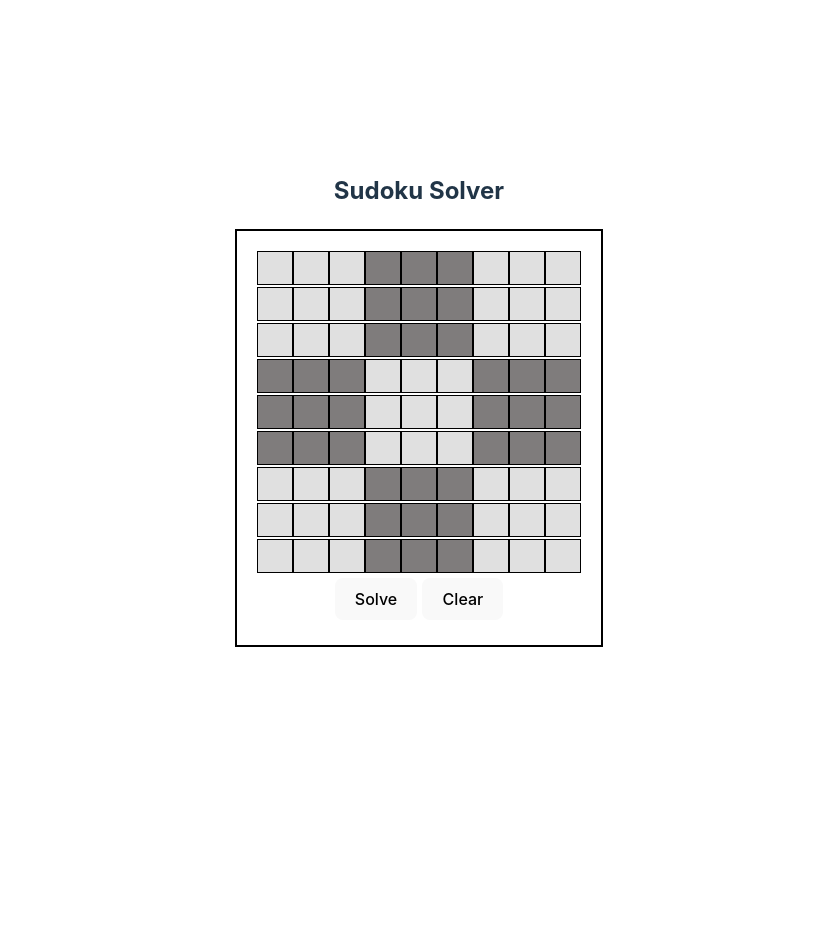
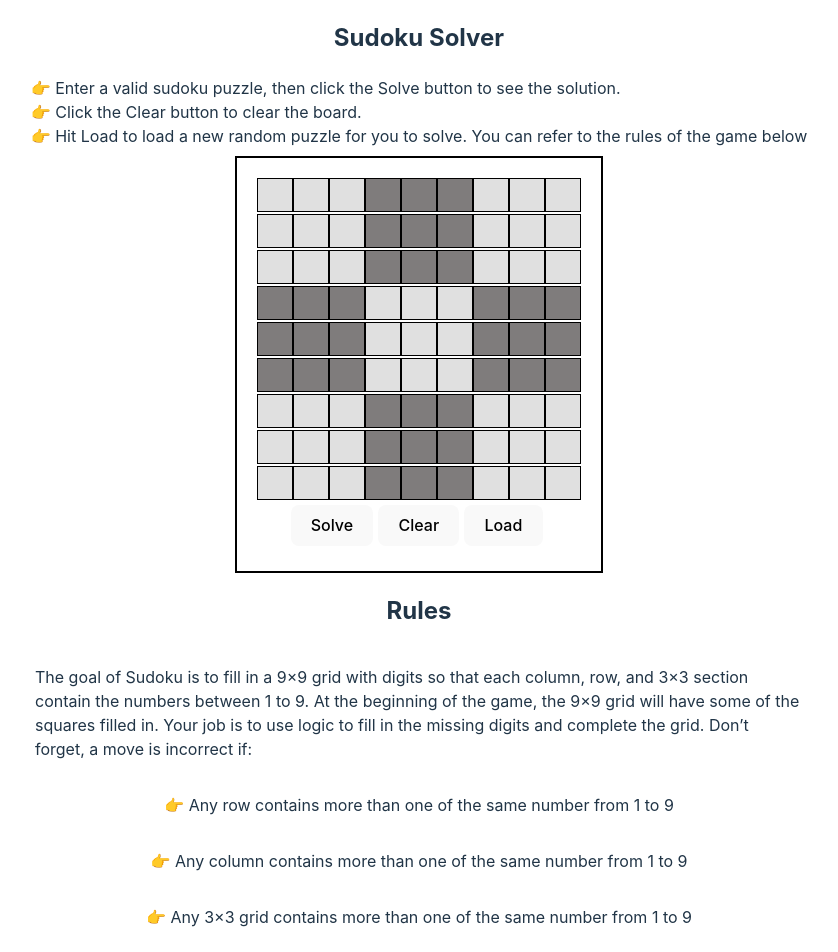
Before and after one commit to Shahidmmed/sodoku-solver, a React (Vite) app: page / in a window 1280 px wide. Shown: the top 952 px of the page, without its empty margins (221-1059 px from the left). Before the commit the page ends 800 px from the top, so only its background shows below. Built offline with nearby package versions, Linux system fonts and the light colour scheme.

Commit message:
game loader

```diff
--- a/src/App.jsx
+++ b/src/App.jsx
@@ -3,6 +3,7 @@ import SudokuBoard from "./SudokuBoard";
 import { toast, ToastContainer } from "react-toastify";
 import "react-toastify/dist/ReactToastify.css";
 import { solve } from "./solver";
+import { generateSudokuPuzzle } from "./loader";
 
 function App() {
   const [sudokuBoard, setSudokuBoard] = useState(
@@ -11,33 +12,8 @@ function App() {
 
   const [error, setError] = useState(null);
 
-  function flatTo2DArray(flatArray) {
-    const size = Math.sqrt(flatArray.length);
-    const result = [];
-    for (let i = 0; i < size; i++) {
-      result.push(flatArray.slice(i * size, (i + 1) * size));
-    }
-    return result;
-  }
-
-  const handleInputChange = (e, rowIndex, colIndex) => {
-    const newValue = e.target.value;
-    // Check if the entered value is a number
-    if (!isNaN(newValue) && /^\d{0,1}$/.test(newValue)) {
-      const newBoard = [...sudokuBoard];
-      newBoard[rowIndex][colIndex] = newValue;
-      setSudokuBoard(newBoard);
-      setError(null); // Clear any previous error
-    } else {
-      const errorMessage = "Please enter a valid single digit (0-9).";
-      setError(errorMessage);
-      toast.error(errorMessage);
-    }
-  };
-
-  const solveSudoku = () => {
+  function convertInputsToBoard() {
     const updatedBoard = Array.from({ length: 9 }, () => Array(9).fill(0));
-
     const inputs = document.querySelectorAll("input");
     let inputIndex = 0;
 
@@ -51,15 +27,64 @@ function App() {
       }
     }
 
-    const flatBoard = updatedBoard.flat();
+    return updatedBoard;
+  }
+
+  function loadSudoku() {
+    const sudokuProblem = generateSudokuPuzzle();
+    const inputs = document.querySelectorAll("input");
+    if (sudokuProblem) {
+      setSudokuBoard(sudokuProblem);
+      let inputIndex = 0;
+      for (let rowIndex = 0; rowIndex < 9; rowIndex++) {
+        for (let colIndex = 0; colIndex < 9; colIndex++) {
+          const value = sudokuProblem[rowIndex][colIndex];
+          const input = inputs[inputIndex];
+
+          if (value !== undefined) {
+            if (value === 0) {
+              input.value = ""; // Set the input field to be empty for zero.
+              input.disabled = false; // Enable the input field for user input.
+            } else {
+              input.value = value.toString();
+              input.disabled = true; // Disable the input field for pre-filled values.
+            }
+          }
+          inputIndex++;
+        }
+      }
+    } else {
+      const errorMessage = "Could not generate board.";
+      setError(errorMessage);
+      toast.error(errorMessage);
+    }
+  }
+
+  const handleInputChange = (e, rowIndex, colIndex) => {
+    const newValue = e.target.value;
+    // Check if the entered value is a number
+    if (!isNaN(newValue) && /^\d{0,1}$/.test(newValue)) {
+      const newBoard = [...sudokuBoard];
+      newBoard[rowIndex][colIndex] = newValue;
+      setSudokuBoard(newBoard);
+      setError(null);
+    } else {
+      const errorMessage = "Please enter a valid single digit (0-9).";
+      setError(errorMessage);
+      toast.error(errorMessage);
+    }
+  };
+
+  const solveSudoku = () => {
+    const flatBoard = convertInputsToBoard().flat();
+    const inputs = document.querySelectorAll("input");
     const solved = solve(flatBoard);
     if (solved) {
-      let newBoard = flatTo2DArray(solved);
-      setSudokuBoard(newBoard);
-      inputIndex = 0;
+      setSudokuBoard(solved);
+      let inputIndex = 0;
       for (let rowIndex = 0; rowIndex < 9; rowIndex++) {
         for (let colIndex = 0; colIndex < 9; colIndex++) {
-          const value = newBoard[rowIndex][colIndex];
+          const value = solved[rowIndex][colIndex];
           if (value !== undefined) {
             inputs[inputIndex].value = value === 0 ? "" : value.toString();
           }
@@ -82,6 +107,17 @@ function App() {
   return (
     <div className="app-container">
       <h2>Sudoku Solver</h2>
+      <div className="guide">
+        <p>
+          👉 Enter a valid sudoku puzzle, then click the Solve button to see the
+          solution.
+        </p>
+        <p>👉 Click the Clear button to clear the board.</p>
+        <p>
+          👉 Hit Load to load a new random puzzle for you to solve. You can
+          refer to the rules of the game below
+        </p>
+      </div>
       <div className="sudoku-container">
         <SudokuBoard
           sudokuBoard={sudokuBoard}
@@ -104,7 +140,32 @@ function App() {
           >
             Clear
           </button>
+          <button
+            type="button"
+            id="load-button"
+            className="load-button"
+            onClick={loadSudoku}
+          >
+            Load
+          </button>
         </div>
+      </div>
+      <div className="rules">
+        <h2>Rules</h2>
+        <p>
+          The goal of Sudoku is to fill in a 9×9 grid with digits so that each
+          column, row, and 3×3 section contain the numbers between 1 to 9. At
+          the beginning of the game, the 9×9 grid will have some of the squares
+          filled in. Your job is to use logic to fill in the missing digits and
+          complete the grid. Don’t forget, a move is incorrect if:
+        </p>
+        <p>👉 Any row contains more than one of the same number from 1 to 9</p>
+        <p>
+          👉 Any column contains more than one of the same number from 1 to 9
+        </p>
+        <p>
+          👉 Any 3×3 grid contains more than one of the same number from 1 to 9
+        </p>
       </div>
       <ToastContainer />
     </div>
--- a/src/index.css
+++ b/src/index.css
@@ -69,12 +69,27 @@ button:focus-visible {
   }
 }
 
+.guide {
+  margin-bottom: 8px;
+}
+.guide p {
+  margin: 0;
+}
+
+.rules {
+  display: flex;
+  flex-direction: column;
+  justify-content: center;
+  align-items: center;
+  width: 60%;
+  margin-bottom: 10px;
+}
+
 .app-container {
   display: flex;
   flex-direction: column;
   justify-content: center;
   align-items: center;
-  height: 100vh;
   width: 100%;
 }
 
@@ -108,7 +123,7 @@ button:focus-visible {
   padding: 5px;
 }
 
-.solve-button {
+button {
   margin-right: 5px;
 }
 
--- /dev/null
+++ b/src/loader.js
@@ -0,0 +1,144 @@
+import { solve, flatTo2DArray } from "./solver";
+
+export function generateSudokuPuzzle() {
+  // Create an empty Sudoku grid (9x9 array).
+  const grid = Array.from({ length: 9 }, () => Array(9).fill(0));
+
+  // Fill the grid with a solved Sudoku puzzle.
+  const initialValuesCount = Math.floor(Math.random() * 11) + 20;
+
+  for (let i = 0; i < initialValuesCount; i++) {
+    insertRandomNumber(grid);
+  }
+  fillSudoku(grid);
+
+  // Define the number of cells to remove to create the puzzle.
+  const difficulty = 40; // Adjust this to control the puzzle's difficulty.
+
+  // Randomly remove numbers while ensuring a unique solution.
+  removeNumbers(grid, difficulty);
+
+  return grid;
+}
+
+// Fill the Sudoku grid with a solved puzzle using your provided solver.
+function fillSudoku(grid) {
+  const flatGrid = grid.flat();
+  solve(flatGrid);
+  grid.splice(0, grid.length, ...flatTo2DArray(flatGrid));
+}
+
+// Define a function to insert a random number into the grid following Sudoku rules.
+function insertRandomNumber(grid) {
+  const emptyCells = [];
+
+  // Find all empty cells in the grid.
+  for (let row = 0; row < 9; row++) {
+    for (let col = 0; col < 9; col++) {
+      if (grid[row][col] === 0) {
+        emptyCells.push({ row, col });
+      }
+    }
+  }
+
+  if (emptyCells.length === 0) {
+    return; // No empty cells left, we are done.
+  }
+
+  const randomIndex = Math.floor(Math.random() * emptyCells.length);
+  const { row, col } = emptyCells[randomIndex];
+
+  // Generate a random number between 1 and 9.
+  const value = Math.floor(Math.random() * 9) + 1;
+
+  // Check if the generated number is valid in this position.
+  if (isValidMove(grid, row, col, value)) {
+    grid[row][col] = value;
+  } else {
+    // If the number is not valid, try again.
+    insertRandomNumber(grid);
+  }
+}
+
+// Define a function to check if a number can be placed in a cell following Sudoku rules.
+function isValidMove(grid, row, col, value) {
+  // Check the row and column.
+  for (let i = 0; i < 9; i++) {
+    if (grid[row][i] === value || grid[i][col] === value) {
+      return false;
+    }
+  }
+
+  // Check the 3x3 subgrid.
+  const subgridRow = Math.floor(row / 3) * 3;
+  const subgridCol = Math.floor(col / 3) * 3;
+
+  for (let i = subgridRow; i < subgridRow + 3; i++) {
+    for (let j = subgridCol; j < subgridCol + 3; j++) {
+      if (grid[i][j] === value) {
+        return false;
+      }
+    }
+  }
+
+  return true;
+}
+
+// Remove numbers from the Sudoku grid while ensuring uniqueness.
+function removeNumbers(grid, toRemove) {
+  const cells = Array.from({ length: 81 }, (_, index) => index);
+  const removedCells = [];
+
+  while (toRemove > 0) {
+    if (cells.length === 0) {
+      break;
+    }
+
+    const randomIndex = Math.floor(Math.random() * cells.length);
+    const cell = cells.splice(randomIndex, 1)[0];
+    const row = Math.floor(cell / 9);
+    const col = cell % 9;
+
+    if (grid[row][col] === 0) {
+      continue; // Skip already empty cells.
+    }
+
+    const backup = grid[row][col];
+    grid[row][col] = 0;
+
+    // Check if the puzzle still has a unique solution.
+    if (!hasUniqueSolution([...grid])) {
+      grid[row][col] = backup; // Restore the number.
+    } else {
+      removedCells.push({ row, col });
+      toRemove--;
+    }
+  }
+
+  // If you run out of available cells before reaching the desired difficulty level,
+  // you can choose to reinsert some removed cells and try again.
+  if (toRemove > 0) {
+    for (const cell of removedCells) {
+      grid[cell.row][cell.col] = 0;
+    }
+  }
+}
+
+// Check if a Sudoku puzzle has a unique solution using your provided solver.
+function hasUniqueSolution(grid) {
+  const flatGrid = grid.flat();
+  const solution = solve(flatGrid);
+  return solution !== 0;
+}
+
+// Shuffle an array randomly using the Fisher-Yates shuffle algorithm.
+function shuffleArray(arr) {
+  for (let i = arr.length - 1; i > 0; i--) {
+    const j = Math.floor(Math.random() * (i + 1));
+    [arr[i], arr[j]] = [arr[j], arr[i]];
+  }
+}
+
+// Example usage:
+const sudokuPuzzle = generateSudokuPuzzle();
+console.log(sudokuPuzzle);
--- a/src/solver.js
+++ b/src/solver.js
@@ -58,12 +58,21 @@ const bestBet = (board) => {
   return { index, moves };
 };
 
+export function flatTo2DArray(flatArray) {
+  const size = Math.sqrt(flatArray.length);
+  const result = [];
+  for (let i = 0; i < size; i++) {
+    result.push(flatArray.slice(i * size, (i + 1) * size));
+  }
+  return result;
+}
+
 export const solve = (board) => {
   let { index, moves } = bestBet(board);
   if (index == null) return true;
   for (let m of moves) {
     board[index] = m;
-    if (solve(board)) return board; // Pass the board as an argument
+    if (solve(board)) return flatTo2DArray(board);
   }
   board[index] = 0;
   return 0;
```
